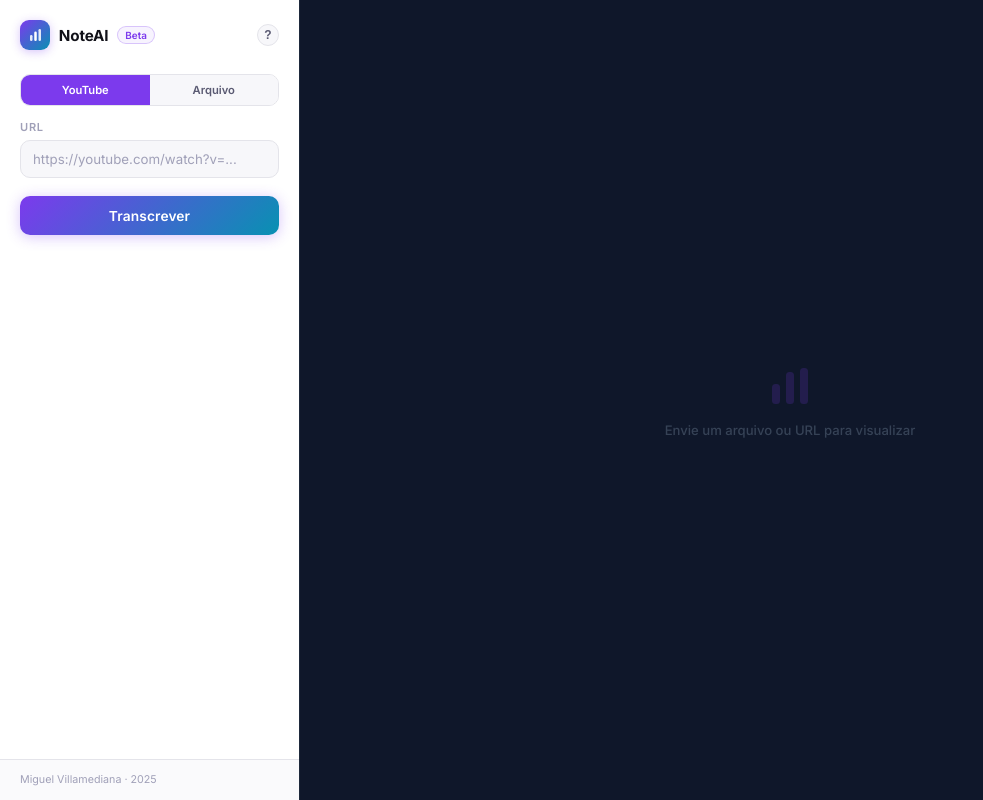
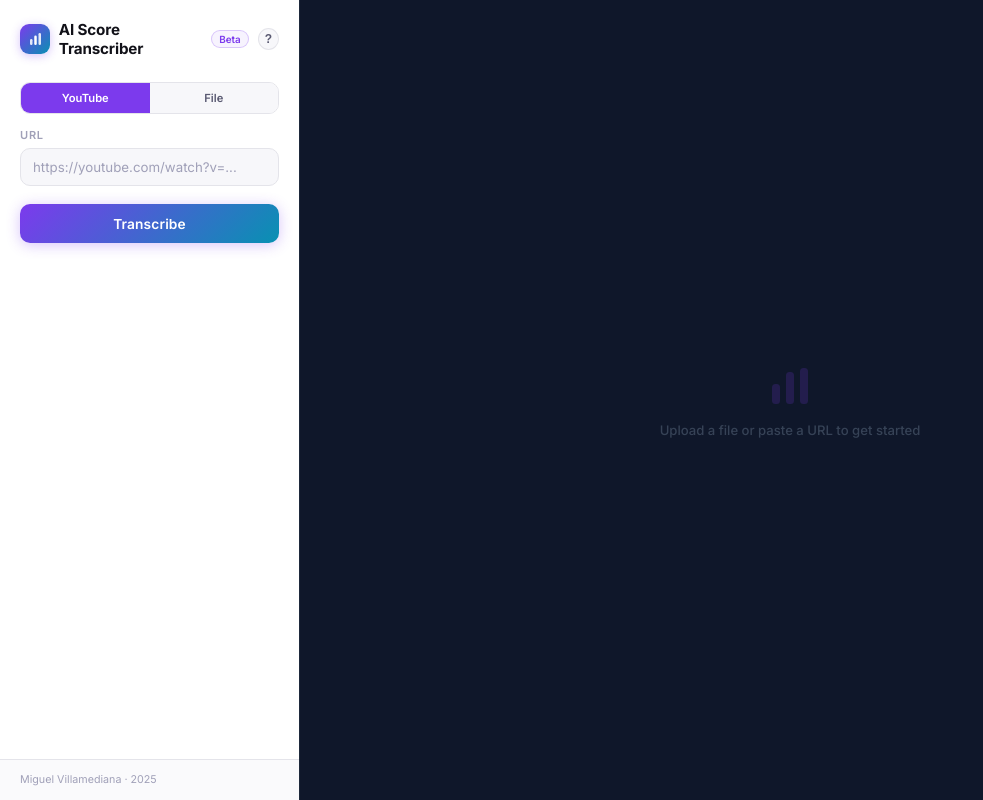
Before and after one commit to Villamediana/AIScoreTranscriber, a Flask app: page / in a window 1280 px wide. Shown: the whole page, without its empty margins (0-983 px from the left). Run offline with Flask 3, Linux system fonts and the light colour scheme; some libraries are stand-ins or nearby versions.

Commit message:
Translate to english

```diff
--- a/app.py
+++ b/app.py
@@ -38,7 +38,7 @@ YOUTUBE_DOMAINS = {"youtube.com", "www.youtube.com", "m.youtube.com", "youtu.be"
 logger = logging.getLogger("noteai")
 if not logger.handlers:
     handler = logging.StreamHandler()
-    formatter = logging.Formatter("[NoteAI] %(levelname)s | %(message)s")
+    formatter = logging.Formatter("[AI Score Transcriber] %(levelname)s | %(message)s")
     handler.setFormatter(formatter)
     logger.addHandler(handler)
 logger.setLevel(logging.INFO)
@@ -60,7 +60,7 @@ def is_ajax_request() -> bool:
     return request.headers.get("X-Requested-With") == "XMLHttpRequest"
 
 
-def _safe_user_message(msg: str, generic: str = "Ocorreu um erro. Tente novamente.") -> str:
+def _safe_user_message(msg: str, generic: str = "An error occurred. Please try again.") -> str:
     """Retorna mensagem segura para a UI, sem tracebacks ou detalhes técnicos."""
     if not msg:
         return generic
@@ -178,7 +178,7 @@ def synthesize_midi_preview_wav(midi_bytes: bytes) -> Path | None:
         import pretty_midi
         import soundfile as sf
     except ImportError:
-        logger.warning("Dependências para síntese MIDI não disponíveis.")
+        logger.warning("MIDI synthesis dependencies not available.")
         return None
 
     midi_fd, midi_temp = tempfile.mkstemp(suffix=".mid", dir=str(UPLOAD_FOLDER))
@@ -241,7 +241,7 @@ def convert_audio_to_wav(input_audio_path: Path) -> Path:
         import imageio_ffmpeg
     except ImportError as exc:
         raise RuntimeError(
-            "Dependência em falta para converter áudio. Execute: pip install imageio-ffmpeg"
+            "Missing dependency to convert audio. Run: pip install imageio-ffmpeg"
         ) from exc
 
     fd, output_wav = tempfile.mkstemp(suffix=".wav", dir=str(UPLOAD_FOLDER))
@@ -269,7 +269,7 @@ def convert_audio_to_wav(input_audio_path: Path) -> Path:
             output_wav_path.unlink(missing_ok=True)
         print(f"[WAV 1] ERRO: ffmpeg returncode={result.returncode}")
         raise RuntimeError(
-            "Não foi possível processar o áudio deste ficheiro/link. Tente outro vídeo ou formato."
+            "Could not process the audio from this file/link. Try another video or format."
         )
     print(f"[WAV 1] OK: {output_wav_path}")
     return output_wav_path
@@ -281,7 +281,7 @@ def download_youtube_audio(youtube_url: str) -> tuple[Path, str]:
         import yt_dlp
     except ImportError as exc:
         raise RuntimeError(
-            "Dependência em falta: instale 'yt-dlp' para usar URLs do YouTube."
+            "Missing dependency: install 'yt-dlp' to use YouTube URLs."
         ) from exc
 
     output_template = str(UPLOAD_FOLDER / f"{uuid.uuid4().hex}.%(ext)s")
@@ -299,7 +299,7 @@ def download_youtube_audio(youtube_url: str) -> tuple[Path, str]:
 
     audio_path = Path(downloaded_path)
     if not audio_path.exists():
-        raise RuntimeError("Falha ao descarregar o áudio do YouTube.")
+        raise RuntimeError("Failed to download audio from YouTube.")
 
     source_title = secure_filename(info.get("title", "")).strip("_-") or "youtube_audio"
     return audio_path, source_title
@@ -314,13 +314,13 @@ def index():
 def result_media(result_id: str, kind: str):
     cleanup_old_result_files()
     if session.get("active_result_id") != result_id:
-        return jsonify({"error": "Resultado não encontrado para esta sessão."}), 404
+        return jsonify({"error": "Result not found for this session."}), 404
     download = request.args.get("download") == "1"
 
     if kind == "midi":
         target = RESULTS_FOLDER / f"{result_id}_transcribed.mid"
         if not target.exists():
-            return jsonify({"error": "Resultado não encontrado ou expirado."}), 404
+            return jsonify({"error": "Result not found or expired."}), 404
         return send_file(
             str(target),
             mimetype="audio/midi",
@@ -331,7 +331,7 @@ def result_media(result_id: str, kind: str):
     if kind == "original":
         matches = list(RESULTS_FOLDER.glob(f"{result_id}_original.*"))
         if not matches:
-            return jsonify({"error": "Resultado não encontrado ou expirado."}), 404
+            return jsonify({"error": "Result not found or expired."}), 404
         original_path = matches[0]
         return send_file(
             str(original_path),
@@ -342,7 +342,7 @@ def result_media(result_id: str, kind: str):
     if kind == "preview-audio":
         target = RESULTS_FOLDER / f"{result_id}_preview.wav"
         if not target.exists():
-            return jsonify({"error": "Resultado não encontrado ou expirado."}), 404
+            return jsonify({"error": "Result not found or expired."}), 404
         return send_file(
             str(target),
             mimetype="audio/wav",
@@ -353,7 +353,7 @@ def result_media(result_id: str, kind: str):
     if kind == "midi-audio":
         target = RESULTS_FOLDER / f"{result_id}_midi_preview.wav"
         if not target.exists():
-            return jsonify({"error": "Prévia de áudio MIDI não disponível para este resultado."}), 404
+            return jsonify({"error": "MIDI audio preview not available for this result."}), 404
         return send_file(
             str(target),
             mimetype="audio/wav",
@@ -361,7 +361,7 @@ def result_media(result_id: str, kind: str):
             download_name=f"{result_id}_midi_preview.wav",
         )
 
-    return jsonify({"error": "Tipo de media inválido."}), 400
+    return jsonify({"error": "Invalid media type."}), 400
 
 
 @app.route("/results/reset", methods=["POST"])
@@ -373,7 +373,7 @@ def reset_result():
     target_result_id = active_result_id or requested_result_id
 
     if active_result_id and requested_result_id and requested_result_id != active_result_id:
-        return jsonify({"error": "Resultado inválido para esta sessão."}), 400
+        return jsonify({"error": "Invalid result for this session."}), 400
 
     delete_result_assets(target_result_id)
     session.pop("active_result_id", None)
@@ -391,9 +391,9 @@ def transcribe():
     print(f"[STEP 0] Input: has_file={has_file}, has_media_url={has_media_url}, media_url={media_url[:50] if media_url else ''}...")
 
     if has_file and has_media_url:
-        return error_response("Escolha apenas uma opção: ficheiro local ou URL do YouTube.")
+        return error_response("Choose only one option: local file or YouTube URL.")
     if not has_file and not has_media_url:
-        return error_response("Envie um ficheiro de áudio ou informe uma URL do YouTube.")
+        return error_response("Upload an audio file or enter a YouTube URL.")
 
     audio_path = None
     transcription_audio_path = None
@@ -407,14 +407,14 @@ def transcribe():
                 print("[STEP 1a] YouTube detectado")
                 audio_path, base = download_youtube_audio(media_url)
             else:
-                return error_response("URL inválida. Use um link do YouTube.")
+                return error_response("Invalid URL. Use a YouTube link.")
             print(f"[STEP 1] Download OK: audio_path={audio_path}, base={base}")
             logger.info("Download concluído: %s", base)
         else:
             print("[STEP 1] Ficheiro local")
             if not allowed_file(file.filename):
                 return error_response(
-                    f"Formato não permitido. Use: {', '.join(sorted(ALLOWED_EXTENSIONS))}",
+                    f"Format not allowed. Use: {', '.join(sorted(ALLOWED_EXTENSIONS))}",
                 )
 
             ext = file.filename.rsplit(".", 1)[-1].lower()
@@ -492,7 +492,7 @@ def transcribe():
         traceback.print_exc()
         logger.error("Erro inesperado na transcrição: %s", e, exc_info=True)
         return error_response(
-            "Erro na transcrição. Verifique o ficheiro e tente novamente.",
+            "Transcription error. Check the file and try again.",
             status_code=500,
         )
     finally:
@@ -517,7 +517,7 @@ def transcribe():
 def handle_file_too_large(e):
     del e
     max_mb = app.config["MAX_CONTENT_LENGTH"] // (1024 * 1024)
-    return error_response(f"Ficheiro demasiado grande. Limite: {max_mb} MB.", status_code=413)
+    return error_response(f"File too large. Limit: {max_mb} MB.", status_code=413)
 
 
 if __name__ == "__main__":
--- a/templates/base.html
+++ b/templates/base.html
@@ -1,9 +1,9 @@
 <!DOCTYPE html>
-<html lang="pt">
+<html lang="en">
 <head>
   <meta charset="UTF-8">
   <meta name="viewport" content="width=device-width, initial-scale=1.0">
-  <title>{% block title %}NoteAI{% endblock %}</title>
+  <title>{% block title %}AI Score Transcriber{% endblock %}</title>
   <link rel="preconnect" href="https://fonts.googleapis.com">
   <link rel="preconnect" href="https://fonts.gstatic.com" crossorigin>
   <link href="https://fonts.googleapis.com/css2?family=Inter:wght@300;400;500;600;700&display=swap" rel="stylesheet">
@@ -560,9 +560,9 @@
               <rect x="10.5" y="1" width="2.5" height="12" rx="1.2" fill="white" opacity="0.85"/>
             </svg>
           </div>
-          <span class="logo-text">NoteAI</span>
+          <span class="logo-text">AI Score Transcriber</span>
           <span class="logo-badge">Beta</span>
-          <button type="button" class="logo-info-btn" id="aboutModalBtn" title="O que é isto?">?</button>
+          <button type="button" class="logo-info-btn" id="aboutModalBtn" title="What is this?">?</button>
         </div>
       </div>
       <div class="sidebar-body">
@@ -581,14 +581,14 @@
   <div class="modal-overlay" id="aboutModal">
     <div class="modal-content">
       <div class="modal-header">
-        <span class="modal-title">O que é o NoteAI?</span>
-        <button type="button" class="modal-close" id="aboutModalClose" aria-label="Fechar">&times;</button>
+        <span class="modal-title">What is AI Score Transcriber?</span>
+        <button type="button" class="modal-close" id="aboutModalClose" aria-label="Close">&times;</button>
       </div>
       <div class="modal-body">
-        <p>Às vezes não encontramos a partitura de piano de uma música específica, e isso dificulta a prática. O <strong>NoteAI</strong> ajuda a resolver isso.</p>
-        <p>Cola um link do <strong>YouTube</strong> ou envia um ficheiro de áudio e a app gera uma visualização em piano roll e ficheiro MIDI para praticares. Funciona como um tutorial de piano para qualquer música.</p>
-        <p><strong>Funciona melhor</strong> com músicas já instrumentais ou em piano, mas podes experimentar com qualquer áudio.</p>
-        <p><strong>Em breve:</strong> geração automática de partitura e exportação para software de notação.</p>
+        <p>Sometimes we can't find the piano score for a specific piece, which makes practice harder. <strong>AI Score Transcriber</strong> helps with that.</p>
+        <p>Paste a <strong>YouTube</strong> link or upload an audio file and the app generates a piano roll view and MIDI file to practice with. It works like a piano tutorial for any piece.</p>
+        <p><strong>Works best</strong> with instrumental or piano music, but you can try any audio.</p>
+        <p><strong>Coming soon:</strong> automatic score generation and export to notation software.</p>
       </div>
     </div>
   </div>
--- a/templates/index.html
+++ b/templates/index.html
@@ -1,5 +1,5 @@
 {% extends "base.html" %}
-{% block title %}NoteAI — Áudio para MIDI{% endblock %}
+{% block title %}AI Score Transcriber — Audio to MIDI{% endblock %}
 
 {% block head %}
   <script src="https://cdn.jsdelivr.net/npm/@tonejs/midi@2.0.28/build/Midi.js"></script>
@@ -351,7 +351,7 @@
   <form action="{{ url_for('transcribe') }}" method="post" enctype="multipart/form-data" id="form">
     <div class="input-tabs" id="inputTabs">
       <button type="button" class="input-tab active" data-input="url">YouTube</button>
-      <button type="button" class="input-tab" data-input="file">Arquivo</button>
+      <button type="button" class="input-tab" data-input="file">File</button>
     </div>
     <div class="input-panel input-panel-url" id="inputPanelUrl">
       <div class="field">
@@ -361,11 +361,11 @@
     </div>
     <div class="input-panel input-panel-file" id="inputPanelFile" hidden>
       <div class="field" id="audioField">
-        <label class="field-label" for="audio">Arquivo</label>
+        <label class="field-label" for="audio">File</label>
         <input type="file" name="audio" id="audio" accept=".wav,.mp3,.flac,.ogg,.m4a,.webm">
       </div>
     </div>
-    <button type="submit" class="btn-submit" id="submitBtn">Transcrever</button>
+    <button type="submit" class="btn-submit" id="submitBtn">Transcribe</button>
   </form>
 
   <div class="flash-error" id="inlineError" hidden></div>
@@ -428,25 +428,25 @@
       <rect x="20" y="10" width="8" height="32" rx="3.5" fill="#7c3aed"/>
       <rect x="34" y="6" width="8" height="36" rx="3.5" fill="#7c3aed"/>
     </svg>
-    <p class="stage-empty-text">Envie um arquivo ou URL para visualizar</p>
+    <p class="stage-empty-text">Upload a file or paste a URL to get started</p>
   </div>
 
   <div class="stage-result" id="stageResult" hidden>
     <div class="view-tabs" id="viewTabs">
       <button class="view-tab active" data-view="piano">Piano</button>
-      <button class="view-tab" data-view="sheet">Partitura</button>
-      <button class="view-tab" data-view="blank">Em branco</button>
+      <button class="view-tab" data-view="sheet">Sheet</button>
+      <button class="view-tab" data-view="blank">Blank</button>
     </div>
     <div class="viz-wrap" id="vizWrap">
       <div class="recording-bar" id="recordingBar">
         <div class="recording-toggle" id="recordingToggle" role="switch" aria-checked="false" tabindex="0"></div>
-        <label for="recordingToggle" id="recordingLabel">Modo gravação</label>
+        <label for="recordingToggle" id="recordingLabel">Recording mode</label>
       </div>
       <canvas id="waterfallCanvas"></canvas>
     </div>
     <div class="sheet-wrap" id="sheetWrap" hidden>
       <div class="sheet-toolbar" id="sheetToolbar">
-        <label class="sheet-ts-label">Compasso:</label>
+        <label class="sheet-ts-label">Time signature:</label>
         <select id="sheetTsNum" class="sheet-ts-select">
           <option value="2">2</option>
           <option value="3">3</option>
@@ -1338,13 +1338,13 @@
       if (typeof ev.pitch === 'number') { minP = Math.min(minP, ev.pitch); maxP = Math.max(maxP, ev.pitch); }
       if (typeof ev.confidence === 'number') { cS += ev.confidence; cC++; }
     }
-    bpSummary.textContent = 'Notas: '+(total||list.length)+' | '+pitchToLabel(minP)+'–'+pitchToLabel(maxP)+' | Conf. '+(cC?(cS/cC).toFixed(2):'n/d')+(truncated?' (amostra)':'');
+    bpSummary.textContent = 'Notes: '+(total||list.length)+' | '+pitchToLabel(minP)+'–'+pitchToLabel(maxP)+' | Conf. '+(cC?(cS/cC).toFixed(2):'n/d')+(truncated?' (sample)':'');
     var rows = '';
     for (var r = 0; r < list.length; r++) {
       var it = list[r], st2 = Number(it.start_time||0), en2 = Number(it.end_time||0);
       rows += '<tr><td>'+st2.toFixed(3)+'</td><td>'+en2.toFixed(3)+'</td><td>'+Math.max(0,en2-st2).toFixed(3)+'</td><td>'+pitchToLabel(Number(it.pitch||0))+'</td><td>'+(it.pitch||0)+'</td><td>'+(it.confidence==null?'-':Number(it.confidence).toFixed(2))+'</td></tr>';
     }
-    bpRows.innerHTML = rows || '<tr><td colspan="6" class="bp-empty">Sem eventos.</td></tr>';
+    bpRows.innerHTML = rows || '<tr><td colspan="6" class="bp-empty">No events.</td></tr>';
   }
 
   function stopStatusTicker() {
@@ -1353,8 +1353,8 @@
   function startStatusTicker(hasFile, mediaUrl) {
     stopStatusTicker();
     var phases = hasFile
-      ? ['Enviando arquivo...','Processando áudio...','Transcrevendo para MIDI...','Finalizando...']
-      : ['Baixando do YouTube...','Extraindo áudio...','Transcrevendo para MIDI...','Finalizando...'];
+      ? ['Sending file...','Processing audio...','Transcribing to MIDI...','Finishing...']
+      : ['Downloading from YouTube...','Extracting audio...','Transcribing to MIDI...','Finishing...'];
     var idx = 0;
     function tick() { stageLoadingText.textContent = phases[Math.min(idx, phases.length-1)]; if (idx < phases.length-1) idx++; }
     tick();
@@ -2308,7 +2308,7 @@
     var hasFile = !urlTabActive && fileInput.files && fileInput.files.length > 0;
     var hasUrl = urlTabActive && ytInput.value.trim().length > 0;
     if (!hasFile && !hasUrl) {
-      showError(urlTabActive ? 'Cole uma URL do YouTube.' : 'Selecione um arquivo de áudio.');
+      showError(urlTabActive ? 'Paste a YouTube URL.' : 'Select an audio file.');
       return;
     }
     if (hasUrl) fileInput.value = '';
@@ -2322,7 +2322,7 @@
     clearBasicPitchPanel();
     startStatusTicker(hasFile, hasUrl ? ytInput.value.trim() : null);
     submitBtn.disabled = true;
-    submitBtn.textContent = 'Processando...';
+    submitBtn.textContent = 'Processing...';
 
     var xhr = new XMLHttpRequest();
     xhr.open('POST', form.action, true);
@@ -2331,9 +2331,9 @@
     xhr.responseType = 'blob';
 
     xhr.onreadystatechange = function () {
-      if (xhr.readyState === 2) stageLoadingText.textContent = 'Transcrevendo para MIDI...';
+      if (xhr.readyState === 2) stageLoadingText.textContent = 'Transcribing to MIDI...';
     };
-    function restoreBtn() { submitBtn.disabled = false; submitBtn.textContent = 'Transcrever'; }
+    function restoreBtn() { submitBtn.disabled = false; submitBtn.textContent = 'Transcribe'; }
 
     xhr.onload = function () {
       stopStatusTicker();
@@ -2342,9 +2342,9 @@
       if (xhr.status >= 200 && xhr.status < 300 && ct.includes('application/json')) {
         xhr.response.text().then(function (t) {
           var data = JSON.parse(t);
-          stageLoadingText.textContent = 'Concluído.';
+          stageLoadingText.textContent = 'Done.';
           showResult(data, true);
-        }).catch(function () { showError('Erro ao processar resposta.'); });
+        }).catch(function () { showError('Error processing response.'); });
         return;
       }
       if (xhr.status >= 200 && xhr.status < 300 && ct.includes('audio/midi')) {
@@ -2359,15 +2359,15 @@
       }
       stageLoading.hidden = true; stageEmpty.hidden = false;
       xhr.response.text().then(function (t) {
-        try { showError(JSON.parse(t).error || 'Falha na transcrição.'); }
-        catch (_) { showError('Falha na transcrição. Tente novamente.'); }
-      }).catch(function () { showError('Falha na transcrição.'); });
+        try { showError(JSON.parse(t).error || 'Transcription failed.'); }
+        catch (_) { showError('Transcription failed. Please try again.'); }
+      }).catch(function () { showError('Transcription failed.'); });
     };
 
     xhr.onerror = function () {
       stopStatusTicker(); restoreBtn();
       stageLoading.hidden = true; stageEmpty.hidden = false;
-      showError('Erro de conexão. Verifique sua rede.');
+      showError('Connection error. Check your network.');
     };
     xhr.send(new FormData(form));
   });
```
Also changed, not shown: other parts of templates/index.html (+14 -14 lines), README.md.
